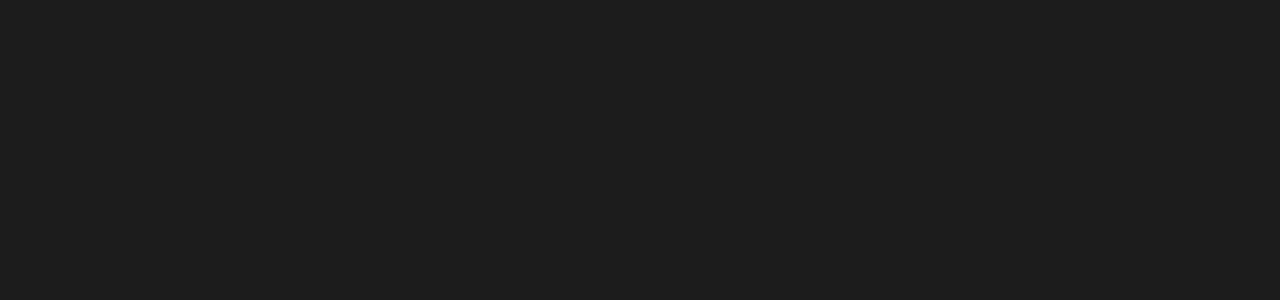
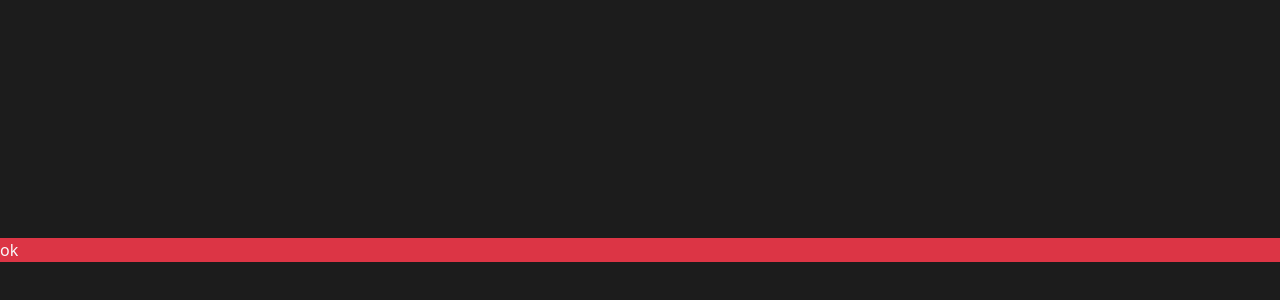
Before and after one commit to y4nnL/powercoach, a Vue app: page / in a window 1280 px wide. Before the commit this address had no page. Shown: the part 478-778 px from the top of the page. Built offline with nearby package versions, Linux system fonts and the light colour scheme; some icons are missing; what @tanstack/vue-query would draw is missing.

Commit message:
feat(App): simplify #bottom layout

```diff
--- a/index.html
+++ b/index.html
@@ -1,5 +1,5 @@
 <!doctype html>
-<html lang="en">
+<html class="h-100" lang="fr">
   <head>
     <meta charset="UTF-8" />
     <link rel="icon" href="/favicon.ico" />
@@ -20,8 +20,7 @@
     <link rel="manifest" href="/manifest.json" />
     <title>PowerCoach</title>
   </head>
-  <body>
-    <div id="app"></div>
+  <body id="app" class="h-100">
     <script type="module" src="/src/main.ts"></script>
   </body>
 </html>
--- a/src/components/App.vue
+++ b/src/components/App.vue
@@ -1,39 +1,27 @@
 <script setup lang="ts">
 import 'bootstrap'
 import { ref } from 'vue'
-import { useResizeObserver } from '@vueuse/core'
-import PBottomNavigation from '@/components/navigation/PBottomNavigation.vue'
 import { useRefStore } from '@/stores/ref'
 import { useDebugStore } from '@/stores/debug'
+import PBottomNavigation from '@/components/navigation/PBottomNavigation.vue'
 import PIcon from '@/components/icons/PIcon.vue'
 
 const main = ref<HTMLElement | null>(null)
-const fixedBottom = ref<HTMLElement | null>(null)
-const fixedBottomBottom = ref<number>(0)
-const pBottomNavigation = ref<InstanceType<typeof PBottomNavigation>>()
 
 const { reticule } = useDebugStore()
 
 useRefStore().set('main', main)
-useRefStore().set('fixedBottom', fixedBottom)
-
-useResizeObserver(pBottomNavigation, ([{ contentRect }]) => {
-  fixedBottomBottom.value = contentRect.bottom
-})
 </script>
 
 <template>
-  <div class="vh-100 d-flex flex-column">
+  <div class="h-100 d-flex flex-column">
     <div ref="main" class="h-100 overflow-scroll">
       <RouterView />
     </div>
-    <div
-      ref="fixedBottom"
-      id="fixed-bottom"
-      class="fixed-bottom w-100"
-      :style="{ bottom: `${fixedBottomBottom}px !important` }"
-    ></div>
-    <PBottomNavigation ref="pBottomNavigation" />
+    <div class="w-100 d-flex flex-column">
+      <div id="bottom" class="position-relative z-1"></div>
+      <PBottomNavigation class="position-relative z-2" />
+    </div>
   </div>
   <PIcon
     v-if="reticule"
--- a/src/components/containment/lists/video/PVideoList.vue
+++ b/src/components/containment/lists/video/PVideoList.vue
@@ -47,7 +47,6 @@ const container = ref<HTMLElement | null>(null)
 
 const main = useRefStore().get('main')
 const toolbar = useRefStore().get('toolbar')
-const fixedBottom = useRefStore().get('fixedBottom')
 
 const anchors = ref<PVideoListTransitionProps['anchors']>()
 
@@ -87,10 +86,6 @@ const groups = computed<VideoGroup[] | null>(() => {
 
 const toolbarHeight = computed<number>(() => {
   return toolbar.value?.clientHeight ?? 0
-})
-
-const fixedBottomHeight = computed<number>(() => {
-  return fixedBottom.value?.clientHeight ?? 0
 })
 
 const intersectionOptions = computed(() => ({
@@ -177,7 +172,6 @@ watch(mainScrollY, updateAll)
     <PVideoListTransition
       :scale="scale"
       :anchors="anchors"
-      :offset-bottom="fixedBottomHeight"
       :offset-top="toolbarHeight"
       @complete="onTransitionComplete"
       @progress="updateDivider"
--- a/src/components/navigation/PBottomNavigation.vue
+++ b/src/components/navigation/PBottomNavigation.vue
@@ -13,6 +13,11 @@ defineExpose({ container })
     <div class="PBottomNavigationCollapse collapse navbar-collapse">
       <ul class="navbar-nav w-100 justify-content-center">
         <li class="nav-item">
+          <RouterLink class="nav-link" :active-class="'active'" to="/">
+            <PIcon path="mdiHome" :size="30" />
+          </RouterLink>
+        </li>
+        <li class="nav-item">
           <RouterLink class="nav-link" :active-class="'active'" to="/videos">
             <PIcon path="mdiVideo" :size="30" />
           </RouterLink>
--- /dev/null
+++ b/src/components/routes/PHomeRoute.vue
@@ -0,0 +1,11 @@
+<script setup lang="ts">
+import PSlideTransition from '@/components/transitions/PSlideTransition.vue'
+</script>
+
+<template>
+  <Teleport to="#bottom">
+    <PSlideTransition>
+      <div key="PHomeRoute_test" class="bg-danger text-light">ok</div>
+    </PSlideTransition>
+  </Teleport>
+</template>
--- a/src/components/routes/PVideosRoute.vue
+++ b/src/components/routes/PVideosRoute.vue
@@ -7,6 +7,7 @@ import PLoader from '@/components/containment/loaders/PLoader.vue'
 import PScaleButtonGroup from '@/components/containment/buttons/PScaleButtonGroup.vue'
 import { useVideosQuery } from '@/composables/useVideosQuery'
 import { Scale, type Video } from '@/types'
+import PSlideTransition from '@/components/transitions/PSlideTransition.vue'
 
 const { t } = useI18n()
 
@@ -26,22 +27,16 @@ const onIntersect = (intersectedVideo?: Video) => {
     <template #default="{ data: videos }">
       <PVideoListToolbar class="sticky-top" :scale="scale" :video="video" />
       <PVideoList v-model:scale="scale" :videos="videos" @intersect="onIntersect" />
-      <Teleport to="#fixed-bottom">
-        <PScaleButtonGroup
-          class="PScaleButtonGroup w-100"
-          v-model:scale="scale"
-          :all-message="t('PVideosRoute_allVideos')"
-        />
+      <Teleport to="#bottom">
+        <PSlideTransition>
+          <PScaleButtonGroup
+            key="PVideosRoute_PScaleButtonGroup"
+            class="w-100"
+            v-model:scale="scale"
+            :all-message="t('PVideosRoute_allVideos')"
+          />
+        </PSlideTransition>
       </Teleport>
     </template>
   </PLoader>
 </template>
-
-<style lang="scss">
-.PVideoList {
-  padding-bottom: 2.5rem !important;
-}
-.PScaleButtonGroup {
-  height: 2.5rem;
-}
-</style>
--- /dev/null
+++ b/src/components/transitions/PSlideTransition.vue
@@ -0,0 +1,28 @@
+<script setup lang="ts">
+export type PSlideTransitionProps = {
+  axis?: 'x' | 'y'
+  direction?: 'start' | 'end'
+}
+
+const props = withDefaults(defineProps<PSlideTransitionProps>(), {
+  axis: 'y',
+  direction: 'start'
+})
+</script>
+
+<template>
+  <Transition :appear="true" :name="`slide-${props.axis}-${props.direction}`">
+    <slot></slot>
+  </Transition>
+</template>
+
+<style>
+.slide-y-start-enter-active,
+.slide-y-start-leave-active {
+  transition: transform ease-out 0.3s;
+}
+.slide-y-start-enter-from,
+.slide-y-start-leave-to {
+  transform: translateY(100%);
+}
+</style>
--- a/src/router/index.ts
+++ b/src/router/index.ts
@@ -1,8 +1,13 @@
 import { createRouter, createWebHistory, type RouteRecordRaw } from 'vue-router'
 import PVideosRoute from '@/components/routes/PVideosRoute.vue'
 import PVideoRoute from '@/components/routes/PVideoRoute.vue'
+import PHomeRoute from '@/components/routes/PHomeRoute.vue'
 
 const routes: RouteRecordRaw[] = [
+  {
+    path: '/',
+    component: PHomeRoute
+  },
   {
     path: '/videos',
     children: [
--- a/src/stores/ref.ts
+++ b/src/stores/ref.ts
@@ -2,8 +2,7 @@ import { ref, type Ref } from 'vue'
 import { defineStore } from 'pinia'
 
 export const useRefStore = defineStore('ref', () => {
-  const map: Record<'main' | 'toolbar' | 'fixedBottom', Ref<HTMLElement | null>> = {
-    fixedBottom: ref(null),
+  const map: Record<'main' | 'toolbar', Ref<HTMLElement | null>> = {
     main: ref(null),
     toolbar: ref(null)
   }
```
